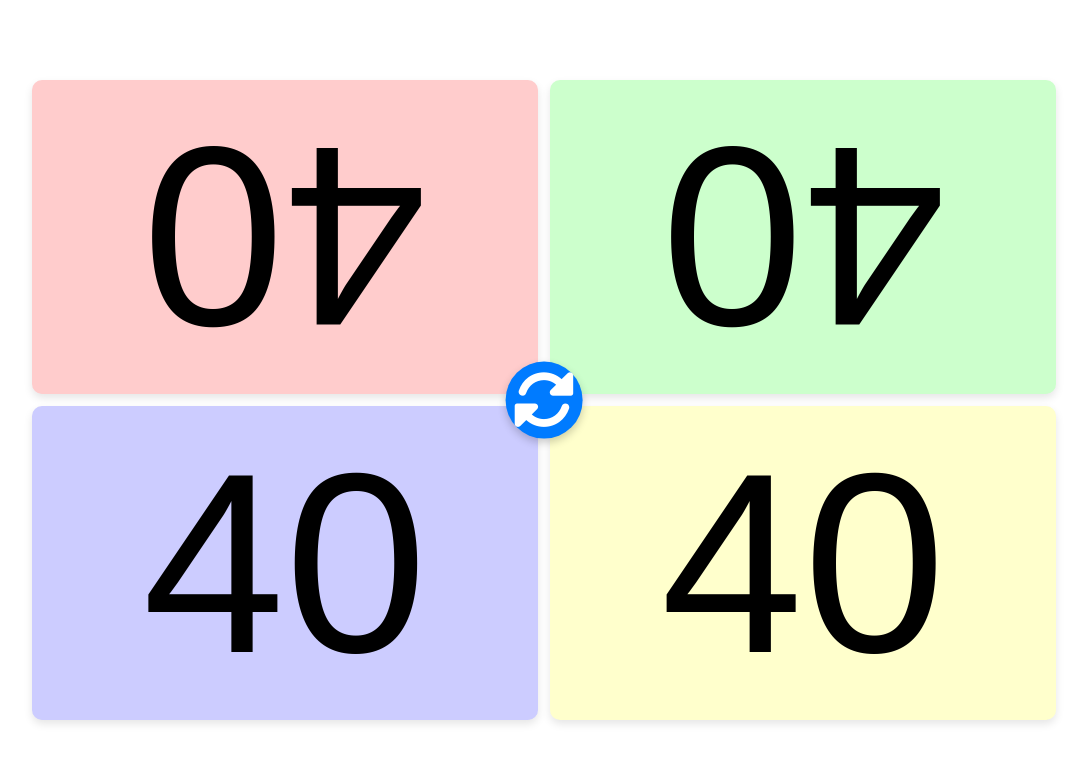
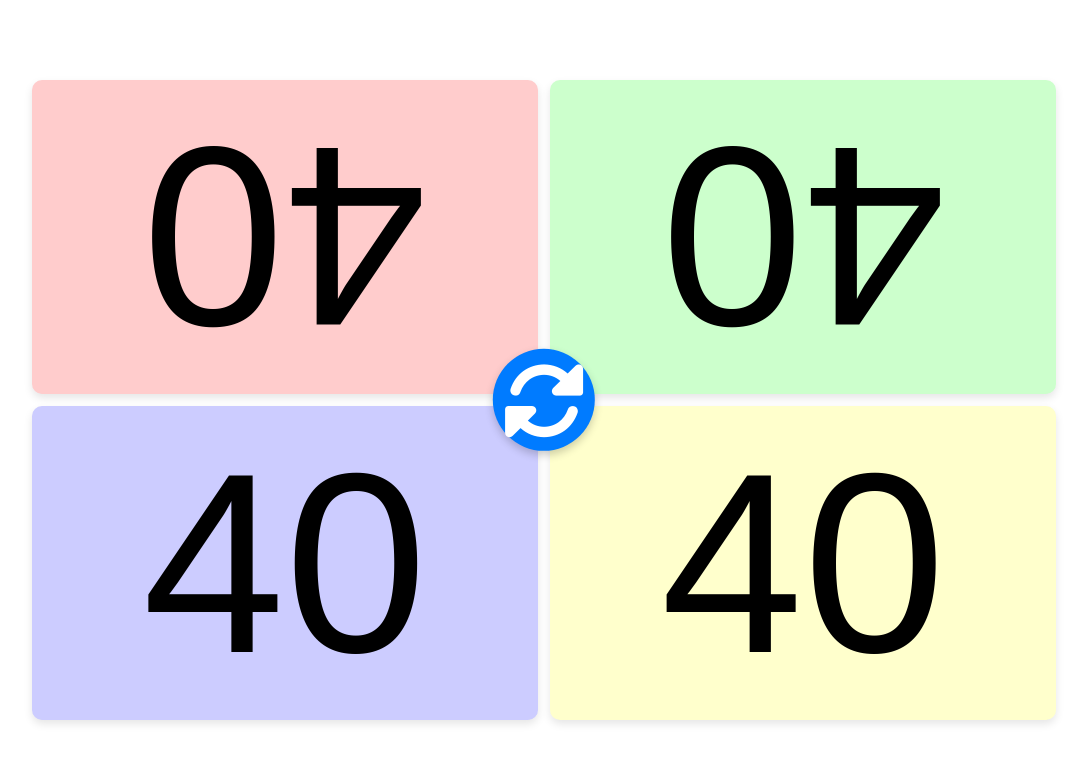
Before and after one commit to sanadamancom/test, a plain HTML site: page index.html in a window 1280 px wide. Shown: the whole page, without its empty margins (96-1183 px from the left). Drawn offline with Linux system fonts and the light colour scheme.

Commit message:
Update styles.css

```diff
--- a/styles.css
+++ b/styles.css
@@ -125,8 +125,8 @@ body {
     border-radius: 50%; /* ボタンを円形にする */
     cursor: pointer;
     z-index: 1;
-    width: 6vw; /* ビューポート幅に応じたボタンの幅 */
-    height: 6vw; /* ビューポート幅に応じたボタンの高さ */
+    width: 8vw; /* ビューポート幅に応じたボタンの幅 */
+    height: 8vw; /* ビューポート幅に応じたボタンの高さ */
     display: flex;
     align-items: center;
     justify-content: center;
@@ -139,5 +139,5 @@ body {
 
 /* Font Awesomeアイコンのスタイル */
 .reset-button i {
-    font-size: calc(3vw + 3vh); /* ビューポート幅と高さに応じたアイコンサイズ */
+    font-size: calc(4vw + 4vh); /* ビューポート幅と高さに応じたアイコンサイズ */
 }
```
